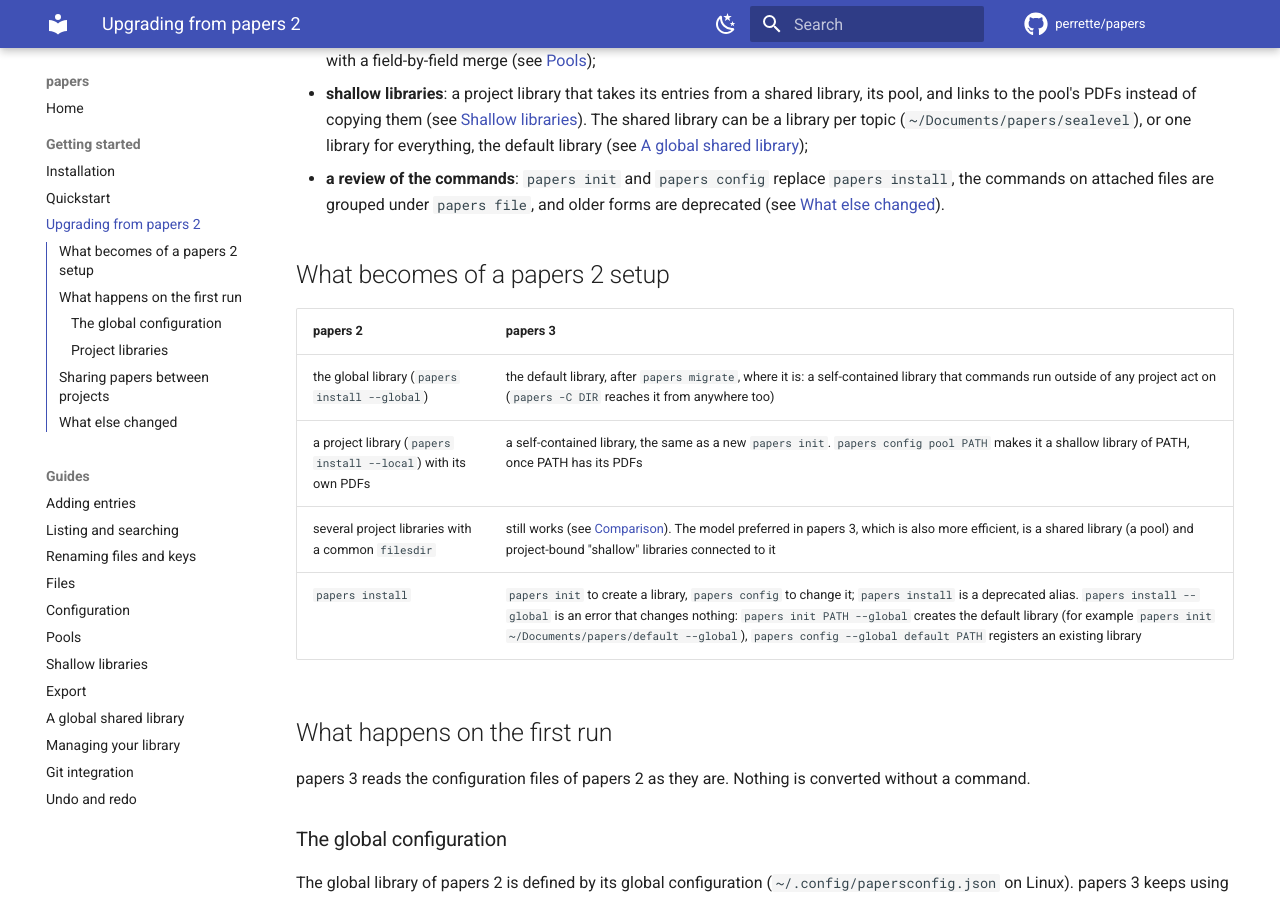
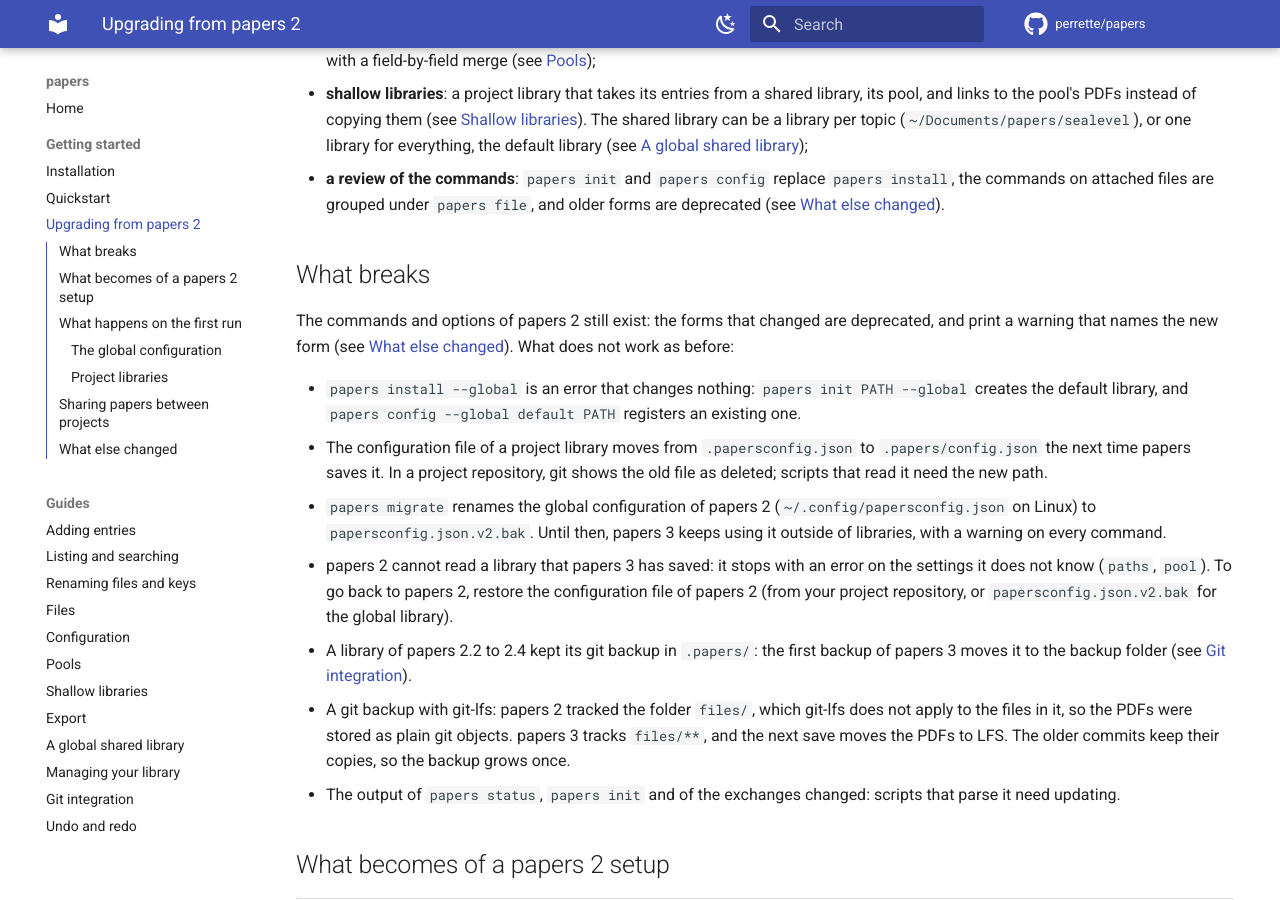
Before and after one commit to perrette/papers, an MkDocs documentation site: the page built from docs/upgrading.md, in a window 1280 px wide and 900 px high, scrolled down 199 px. Built offline with MkDocs 1.6.1 and Material for MkDocs 9.7.7, drawn with Linux system fonts in a browser that asks for light colours; comment, search, counter and statistics services are not loaded; the version menu is left out.

Commit message:
docs/upgrading: what breaks

```diff
--- a/docs/upgrading.md
+++ b/docs/upgrading.md
@@ -15,6 +15,38 @@
   `papers install`, the commands on attached files are grouped under
   `papers file`, and older forms are deprecated (see
   [What else changed](#what-else-changed)).
+
+## What breaks
+
+The commands and options of papers 2 still exist: the forms that changed
+are deprecated, and print a warning that names the new form (see
+[What else changed](#what-else-changed)). What does not work as before:
+
+- `papers install --global` is an error that changes nothing:
+  `papers init PATH --global` creates the default library, and
+  `papers config --global default PATH` registers an existing one.
+- The configuration file of a project library moves from
+  `.papersconfig.json` to `.papers/config.json` the next time papers
+  saves it. In a project repository, git shows the old file as deleted;
+  scripts that read it need the new path.
+- `papers migrate` renames the global configuration of papers 2
+  (`~/.config/papersconfig.json` on Linux) to `papersconfig.json.v2.bak`.
+  Until then, papers 3 keeps using it outside of libraries, with a warning
+  on every command.
+- papers 2 cannot read a library that papers 3 has saved: it stops with an
+  error on the settings it does not know (`paths`, `pool`). To go back to
+  papers 2, restore the configuration file of papers 2 (from your project
+  repository, or `papersconfig.json.v2.bak` for the global library).
+- A library of papers 2.2 to 2.4 kept its git backup in `.papers/`: the
+  first backup of papers 3 moves it to the backup folder (see
+  [Git integration](git.md)).
+- A git backup with git-lfs: papers 2 tracked the folder `files/`, which
+  git-lfs does not apply to the files in it, so the PDFs were stored as
+  plain git objects. papers 3 tracks `files/**`, and the next save moves
+  the PDFs to LFS. The older commits keep their copies, so the backup
+  grows once.
+- The output of `papers status`, `papers init` and of the exchanges
+  changed: scripts that parse it need updating.
 
 ## What becomes of a papers 2 setup
 
```
